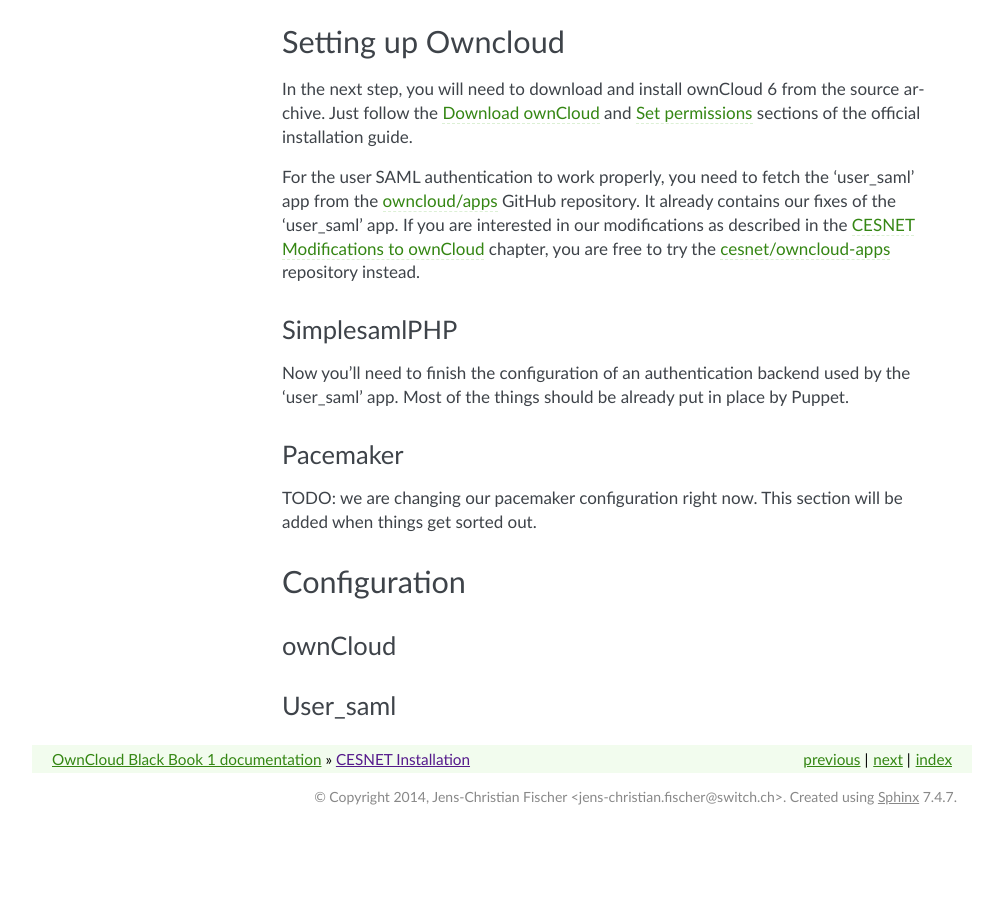
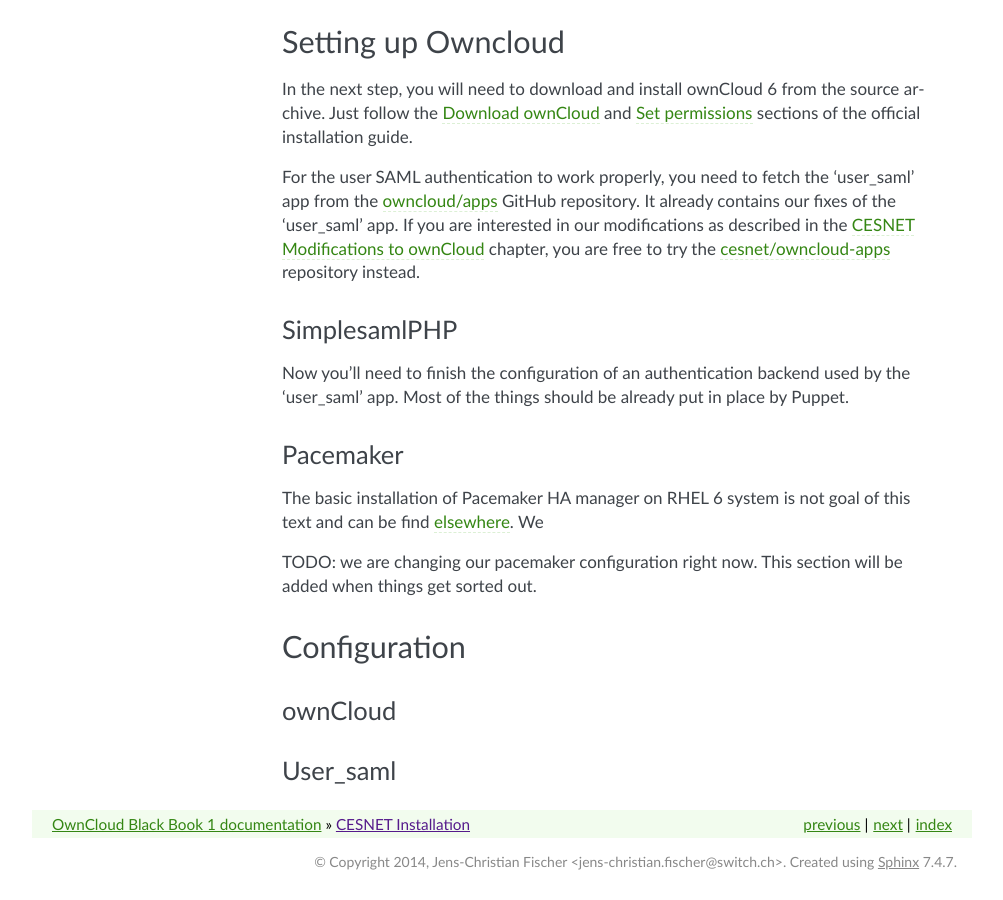
Before and after one commit to switch-ch/cloudservice-owncloud, a Sphinx documentation site: the page built from source/cesnet/installation.rst, in a window 1280 px wide and 900 px high, scrolled down 3264 px. Shown: the whole window, without its empty margins (138-1141 px from the left). Built offline with Sphinx 7.4.7, drawn with Linux system fonts in a browser that asks for light colours; before the commit the page ends 4099 px from its top, so only the background shows below that.

Commit message:
Small changes in installation.

```diff
--- a/source/cesnet/installation.rst
+++ b/source/cesnet/installation.rst
@@ -169,6 +169,8 @@
 Pacemaker
 ^^^^^^^^^
 
+The basic installation of Pacemaker HA manager on RHEL 6 system is not goal of this text and can be find elsewhere_. We
+
 TODO: we are changing our pacemaker configuration right now. This section
 will be added when things get sorted out.
 
@@ -196,3 +198,4 @@
 .. _`Set permissions`: http://doc.owncloud.org/server/6.0/admin_manual/installation/installation_source.html#set-the-directory-permissions
 .. _`owncloud/apps`: https://github.com/owncloud/apps
 .. _`cesnet/owncloud-apps`: https://github.com/CESNET/owncloud-apps
+.. _elsewhere: http://clusterlabs.org/quickstart-redhat.html
```
